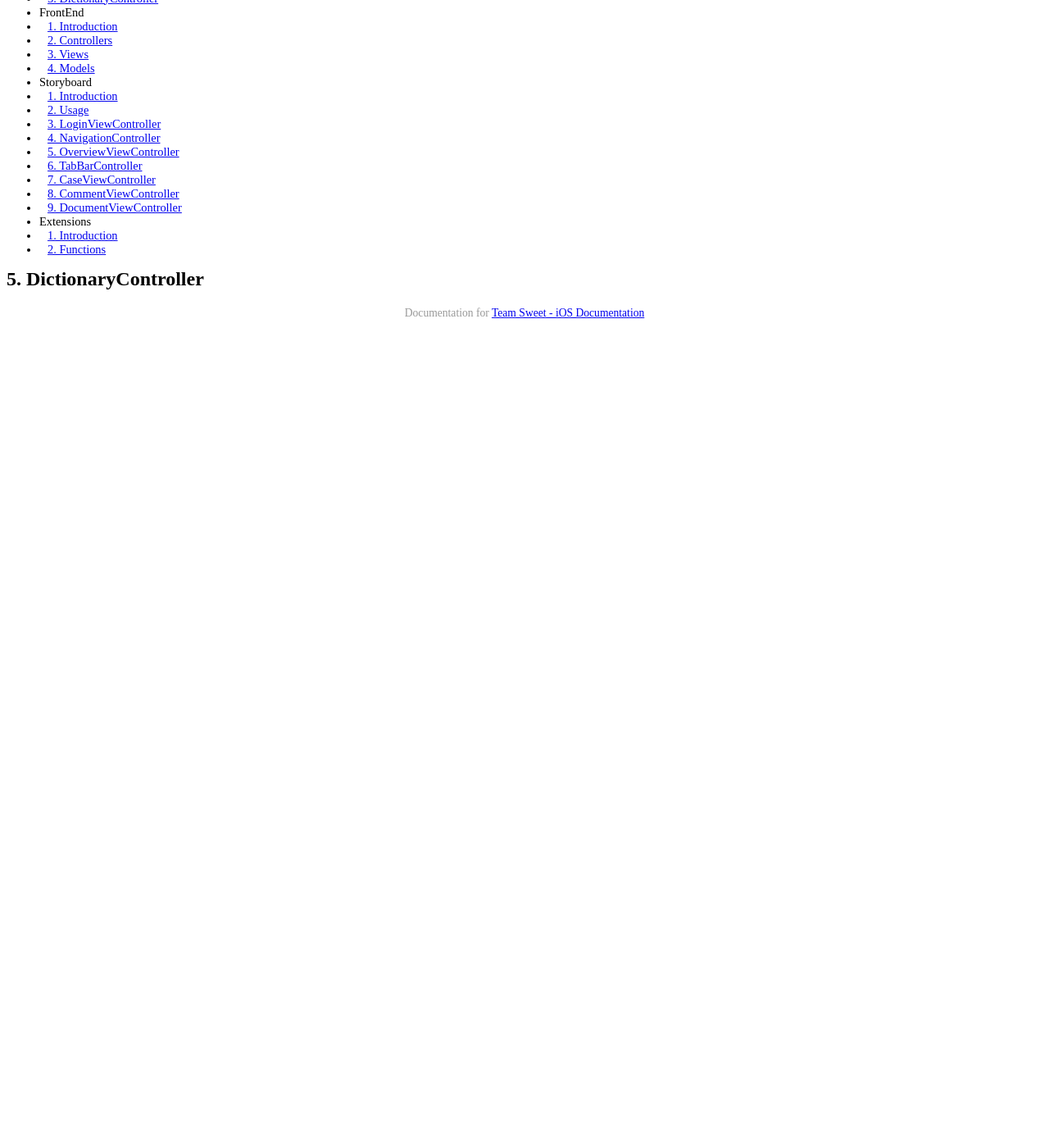
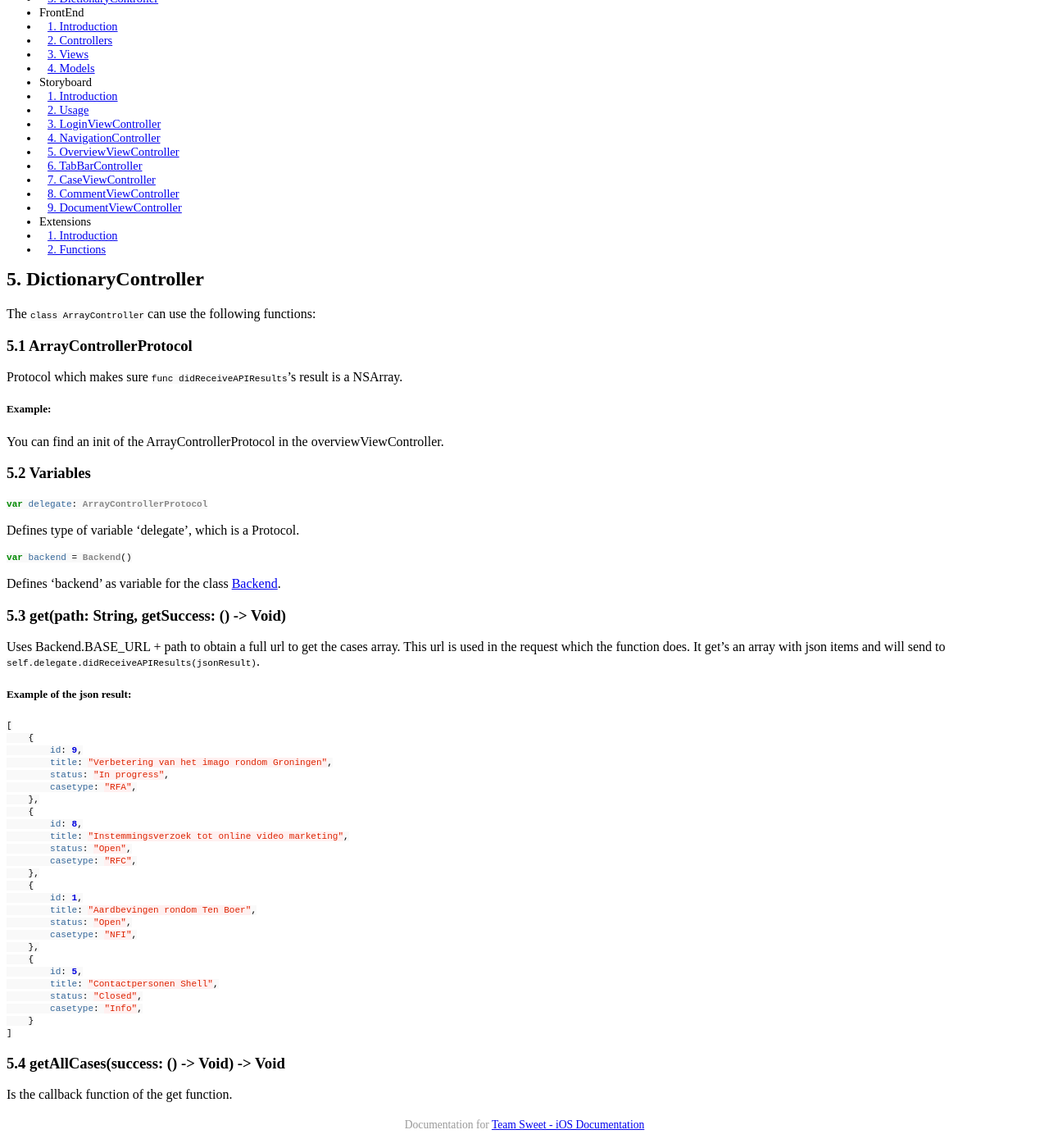
Before and after one commit to Aspoz/Sweet-iOS-Docs, a Jekyll site: the page built from _posts/2015-01-13-backend-dictionarycontroller.md, in a window 1280 px wide and 1400 px high, scrolled down 228 px. Shown: the whole window at 82% size. Built offline with Jekyll 4.4.1, drawn with Linux system fonts in a browser that asks for light colours; Markdown is read by kramdown in place of the engine named in the settings; a style sheet for code colours, icons or effects is not loaded; before the commit the page ends 900 px from its top, so only the background shows below that.

Commit message:
array controller update, start at dic controller

````diff
--- a/_posts/2015-01-13-backend-dictionarycontroller.md
+++ b/_posts/2015-01-13-backend-dictionarycontroller.md
@@ -4,3 +4,58 @@ title: "5. DictionaryController"
 category: back
 date: 2015-01-12 10:43:03
 ---
+
+The `class ArrayController` can use the following functions:
+
+### 5.1 ArrayControllerProtocol
+Protocol which makes sure `func didReceiveAPIResults`'s result is a NSArray.
+
+##### Example:
+You can find an init of the ArrayControllerProtocol in the overviewViewController.
+
+### 5.2 Variables
+```swift
+var delegate: ArrayControllerProtocol
+```
+Defines type of variable 'delegate', which is a Protocol.
+
+```swift
+var backend = Backend()
+```
+Defines 'backend' as variable for the class [Backend](../back/backend-introduction.html).
+
+### 5.3 get(path: String, getSuccess: () -> Void)
+Uses Backend.BASE_URL + path to obtain a full url to get the cases array. This url is used in the request which the function does. It get's an array with json items and will send to `self.delegate.didReceiveAPIResults(jsonResult)`.
+
+##### Example of the json result:
+```swift
+[
+    {
+        id: 9,
+        title: "Verbetering van het imago rondom Groningen",
+        status: "In progress",
+        casetype: "RFA",
+    },
+    {
+        id: 8,
+        title: "Instemmingsverzoek tot online video marketing",
+        status: "Open",
+        casetype: "RFC",
+    },
+    {
+        id: 1,
+        title: "Aardbevingen rondom Ten Boer",
+        status: "Open",
+        casetype: "NFI",
+    },
+    {
+        id: 5,
+        title: "Contactpersonen Shell",
+        status: "Closed",
+        casetype: "Info",
+    }
+]
+```
+
+### 5.4 getAllCases(success: () -> Void) -> Void
+Is the callback function of the get function.
````
Also changed, not shown: _posts/2015-01-13-backend-arraycontroller.md (+36 -0 lines).
